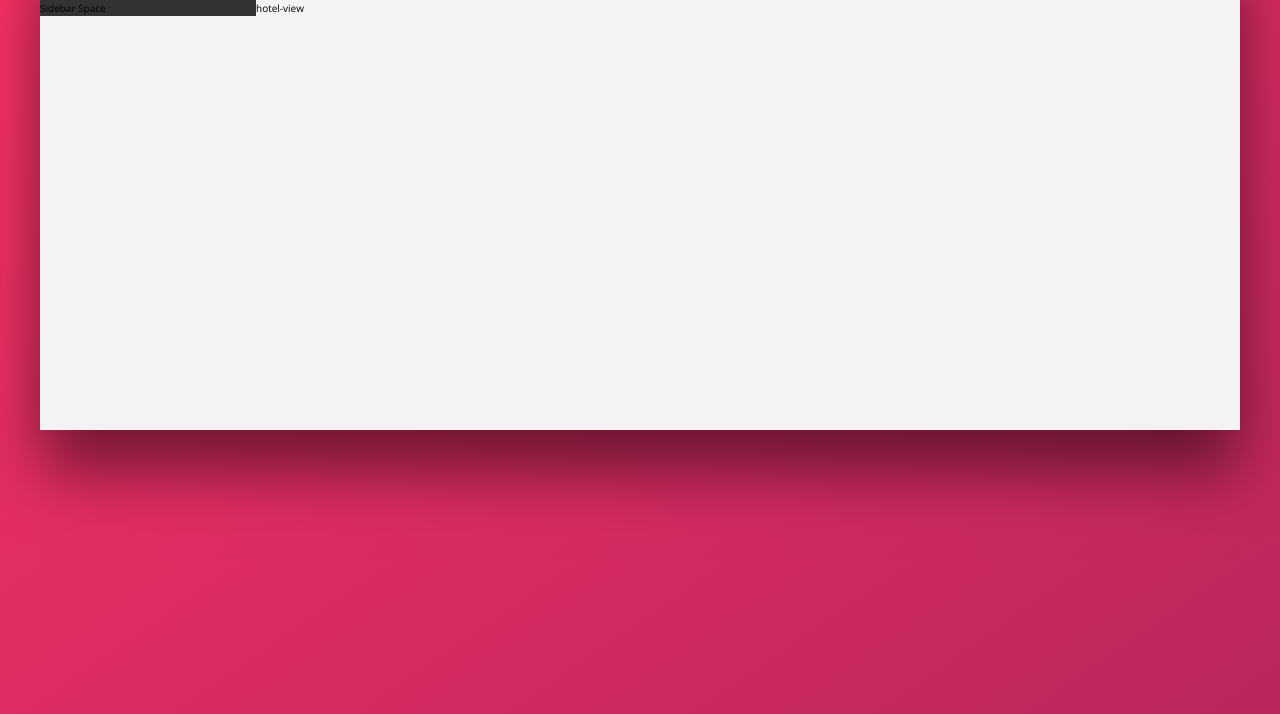
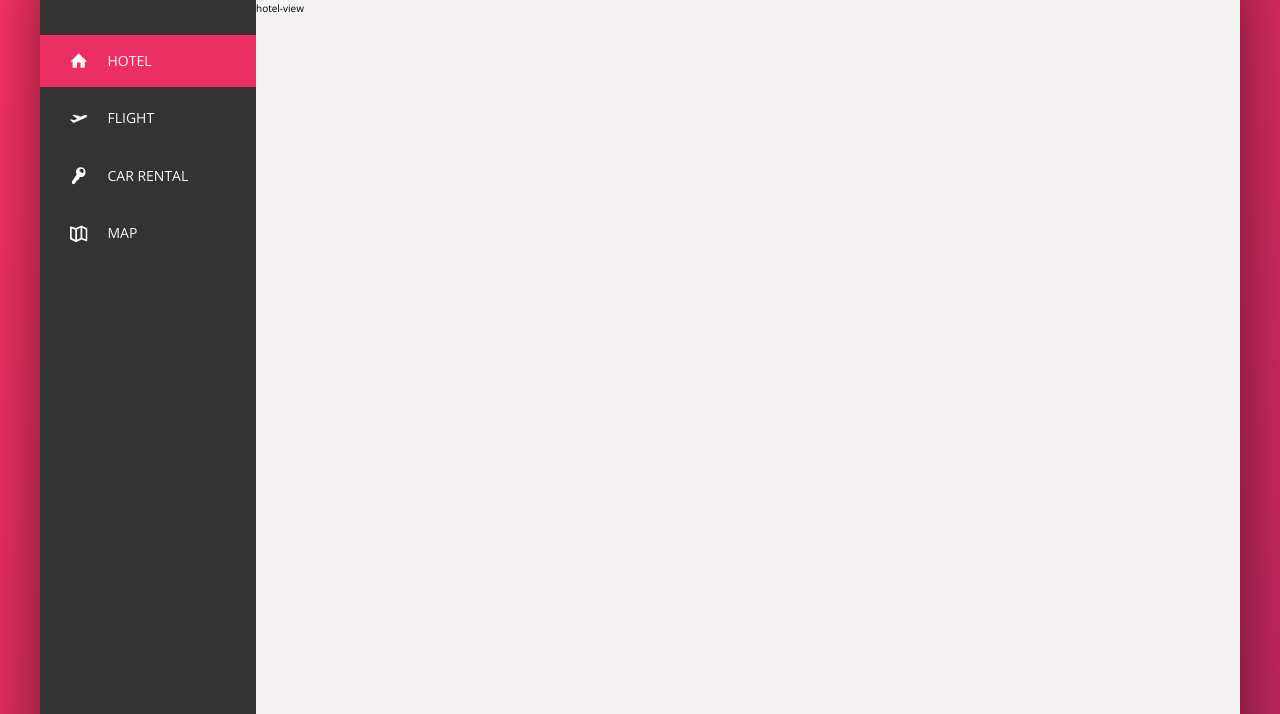
Before and after one commit to ahsanhd/Trillo-App-UI, a website: page index.html in a window 1280 px wide. Shown: the part 150-864 px from the top of the page. Drawn offline with nearby package versions, Linux system fonts and the light colour scheme.

Commit message:
Added Side Naviagtion

```diff
--- a/index.html
+++ b/index.html
@@ -53,7 +53,49 @@
 
             <div class="content">
                 <nav class="sidebar">
-                    Sidebar Space
+
+                    <ul class="side-nav">
+                        <li class="side-nav__item side-nav__item--active">
+                            <a href="#" class="side-nav__link">
+                                <svg class="side-nav__icon">
+                                    <use xlink:href="img/sprite.svg#icon-home"></use>
+                                </svg>
+                                <span>Hotel</span>
+                            </a>
+                        </li>
+
+                        <li class="side-nav__item">
+                            <a href="#" class="side-nav__link">
+                                <svg class="side-nav__icon">
+                                    <use xlink:href="img/sprite.svg#icon-aircraft-take-off"></use>
+                                </svg>
+                                <span>Flight</span>
+                            </a>
+                        </li>
+
+                        <li class="side-nav__item">
+                            <a href="#" class="side-nav__link">
+                                <svg class="side-nav__icon">
+                                    <use xlink:href="img/sprite.svg#icon-key"></use>
+                                </svg>
+                            <span>Car Rental</span>
+                            </a>
+                        </li>
+
+                        <li class="side-nav__item">
+                            <a href="#" class="side-nav__link">
+                                <svg class="side-nav__icon">
+                                    <use xlink:href="img/sprite.svg#icon-map"></use>
+                                </svg>
+                                <span>Map</span>
+                            </a>
+                        </li>
+                    </ul>
+
+                    <div class="legal">
+                            CopyRight&#169; All Rights Reserved Trillo 2022.
+                    </div>
+
 
                 </nav>
 
--- a/sass/_components.scss
+++ b/sass/_components.scss
@@ -94,6 +94,7 @@
 
         height: 2.25rem;
         width: 2.25rem;
+        fill: var(--color-grey-dark-2);
     }
 
     &__notification {
@@ -110,7 +111,6 @@
         top: 2rem;
         left: 3.5rem;
 
-
     }
 
 
@@ -123,3 +123,78 @@
 
 
 }
+
+//////////////////////////////////////////////////////////////////////////////////////////////////////////////////////////////////////////////////////////////////////
+/// SIDE NAVIGATION
+
+.side-nav {
+    list-style: none;
+    font-size: 1.4rem;
+    margin-top: 3.5rem;
+
+
+    &__item {
+        position: relative;
+
+        &:not(:last-child) {
+            margin-bottom: .5rem;
+        }
+
+    }
+
+    &__item::before {
+        content: "";
+        position: absolute;
+        top: 0;
+        left: 0;
+        height: 100%;
+        width: 3px;
+        background-color: var(--color-Primary);
+        transform: scaleY(0);
+        transition: transform .2s,
+                    width .6s cubic-bezier(1,0,0,1) .2s,
+                    background-color .2s;
+
+    }
+
+    &__item:hover::before,
+    &__item--active::before {
+        transform: scaleY(1);
+        width: 100%;
+    }
+
+
+
+    &__item:active::before {
+        background-color: var(--color-Primary-light);
+    }
+
+    &__link:link,
+    &__link:visited {
+        text-decoration: none;
+        color: var(--color-grey-light-1);
+        text-transform: uppercase;
+        padding: 1.5rem 3rem;
+        display: block;
+        display: flex;
+        align-items: center;
+        position: relative;
+        z-index: 10;
+
+    }
+
+    &__icon {
+        height: 1.75rem;
+        width: 1.75rem;
+        margin-right: 2rem;
+        fill: currentColor;
+    }
+}
+
+.legal {
+
+    font-size: 1.2rem;
+    color: var(--color-grey-light-4);
+    text-align: center;
+    padding: 2.25rem;
+}
--- a/sass/_layout.scss
+++ b/sass/_layout.scss
@@ -22,10 +22,14 @@
 .sidebar {
     flex: 0 0 18%;
     background-color: var(--color-grey-dark-1);
+    display: flex;
+    flex-direction: column;
+    justify-content: space-between;
 
 }
 
 .hotel-view {
-flex: 1;
+    flex: 1;
+    height: 80rem;
 
 }
```
Also changed, not shown: css/style.css.
